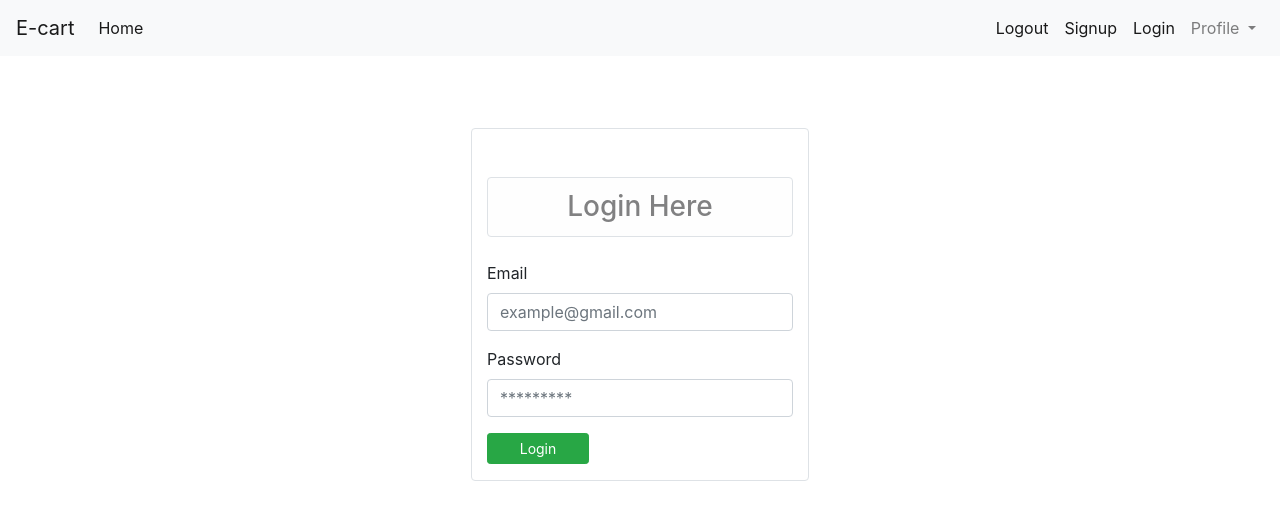
After one commit to Shailesh1214/Django-E_shop, a Django app: template store/templates/Login.html in a window 1280 px wide. The commit adds this page. Shown: the top 528 px of the page. Run offline with Django 3.2, Linux system fonts and the light colour scheme; the template is opened without the code that fills it, so the values that code supplies are empty; some libraries are stand-ins or nearby versions.

Commit message:
Email validation

```diff
--- /dev/null
+++ b/store/templates/Login.html
@@ -0,0 +1,39 @@
+{% extends 'base.html' %}
+{% block content %}
+
+<div class="container">
+    <div class="p-4 m-4">
+        <div class="col-lg-4 mt-4 mb-4 mx-auto border rounded pt-4">
+            <h3 class="alert alert-light border mt-4 mb-4 rounded ">
+                <center>Login Here</center>
+            </h3>
+            <form action="/Login" method="POST">
+
+                {% csrf_token %}
+
+                {% if error %}
+                <div class = "alert alert-danger" role = "alert">
+                    {{error}}
+                </div>
+                {% endif %}
+                <!--email-->
+                <div class="form-group">
+                    <label for="">Email</label>
+                    <input type="email" name="email" id="" value="{{values.email}}" class="form-control" placeholder="example@gmail.com"
+                        aria-describedby="helpId">
+                </div>
+
+                <!--password-->
+                <div class="form-group">
+                    <label for="">Password</label>
+                    <input type="password" name="password" id="" class="form-control" placeholder="*********"
+                        aria-describedby="helpId">
+                </div>
+                <div class="form-group">
+                    <input class="btn btn-sm btn-success col-lg-4"type="submit" value="Login">
+                </div>
+            </form>
+        </div>
+    </div>
+</div>
+{% endblock %}
--- a/store/templates/base.html
+++ b/store/templates/base.html
@@ -34,7 +34,7 @@
                 <a class="nav-link" href="/signup">Signup<span class="sr-only">(current)</span></a>
             </li>
             <li class="nav-item active">
-                <a class="nav-link" href="#">Login<span class="sr-only">(current)</span></a>
+                <a class="nav-link" href="/Login">Login<span class="sr-only">(current)</span></a>
             </li>
             <li class="nav-item dropdown">
                 <a class="nav-link dropdown-toggle" href="#" id="navbarDropdown" role="button" data-toggle="dropdown"
--- a/store/urls.py
+++ b/store/urls.py
@@ -1,7 +1,8 @@
 from django.urls import path
-from .views import index, signup
+from .views import index, signup, Login
 urlpatterns=[
     path('', index, name='homepage'),
-    path('signup', signup)
+    path('signup', signup),
+    path('Login',Login)
 
 ]
```
Also changed, not shown: store/models/customer.py (+7 -0 lines), store/views.py (+21 -0 lines), db.sqlite3.
